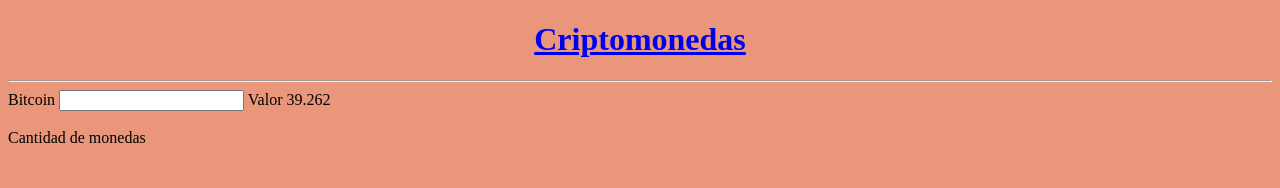
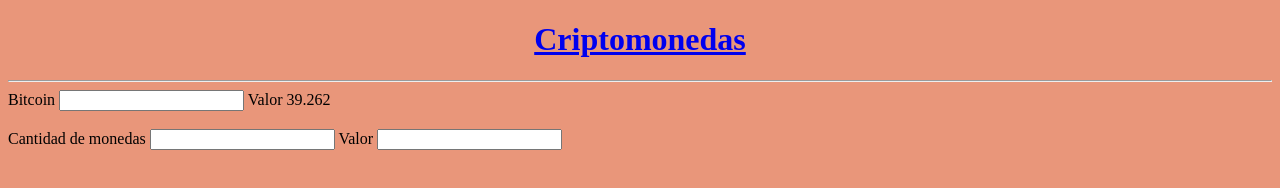
Before and after one commit to Xavier-Broseta/Examen2-, a plain HTML site: page rentabilitat.html in a window 1280 px wide. Drawn offline with Linux system fonts and the light colour scheme.

Commit message:
pre acabado

```diff
--- a/rentabilitat.html
+++ b/rentabilitat.html
@@ -7,6 +7,11 @@
     <title>examen aplicacions web</title>
     <link rel="stylesheet" href="style.css">
 </head>
+<script>
+
+
+
+</script>
 <body>
     <header>
         <h1 class="titulo"><a href="index.html">Criptomonedas</a> </h1>
@@ -14,13 +19,27 @@
     </header>
     <main>
         <section>
-            <form action="bitcoin.php" method="get">
-            Bitcoin <input type="number" name="bitcoin" id="bitcoin"> Valor 39.262
+
+            <form name="bitcoin" action="bitcoin.php" method="get" >
+
+            Bitcoin <input type="number" name="primera" id="bitcoin"> Valor 39.262
             <br>
             <br>
-            Cantidad de monedas
+            Cantidad de monedas <input onblur="envio()" name="segunda" class="bitcoin" type="number"> Valor <input name="3" type="number" name="total" id="total" >
         </form>
+
+
+
+
         </section>
+<script>
+    function envio(){
+        var Number=document.getElementById("numero1").value
+        document.getElementById(numero2)
+    }
     </main>
+    <footer>
+        <p>Web desarrollada por <span class="nombre">Xavier Broseta Sillero</span> </p>
+     </footer>
 </body>
 </html>
--- a/style.css
+++ b/style.css
@@ -34,3 +34,7 @@ footer{
 span.nombre{
     color: red;
 }
+
+input.bitcoin{
+    color: red;
+}
```
